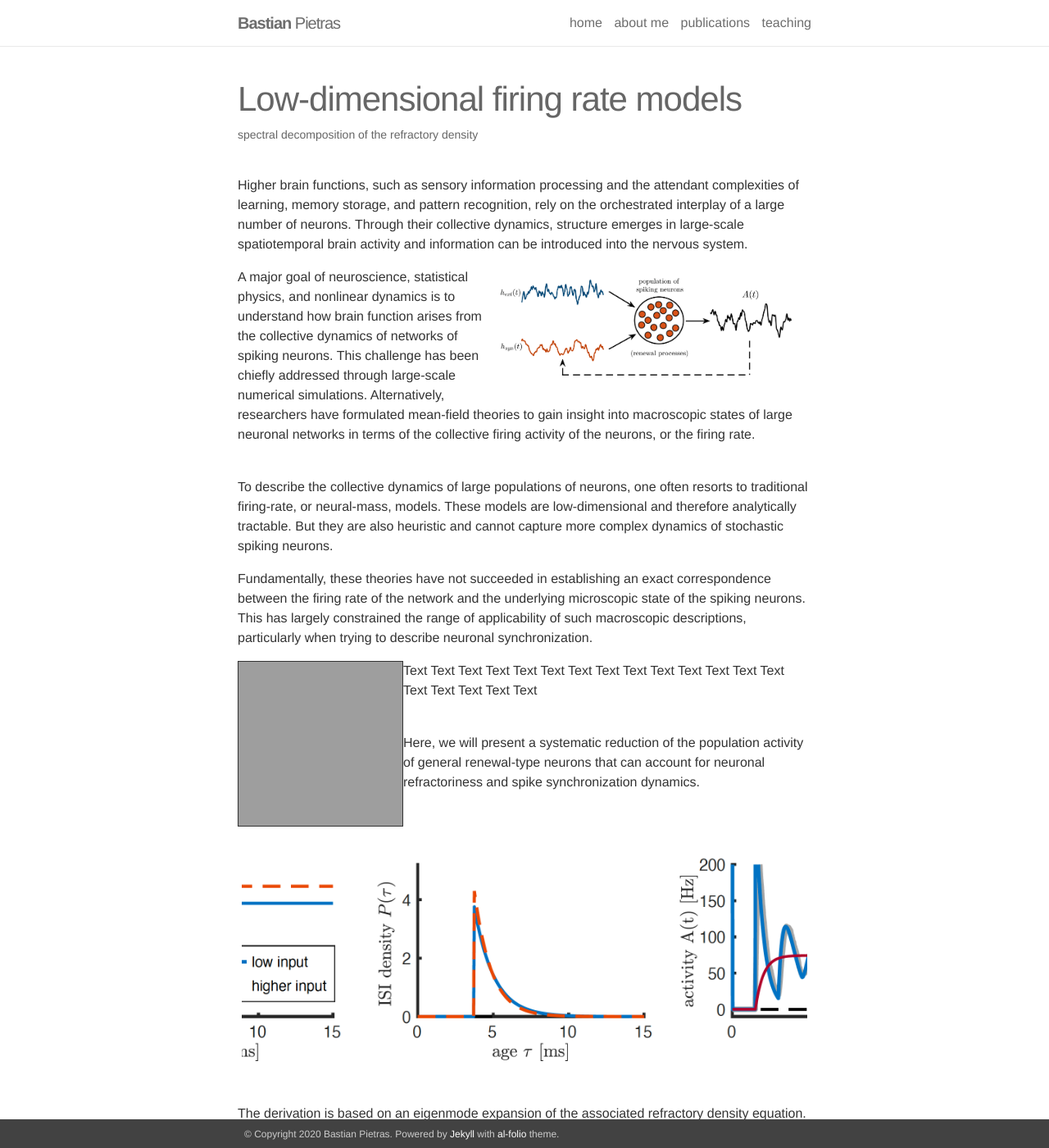
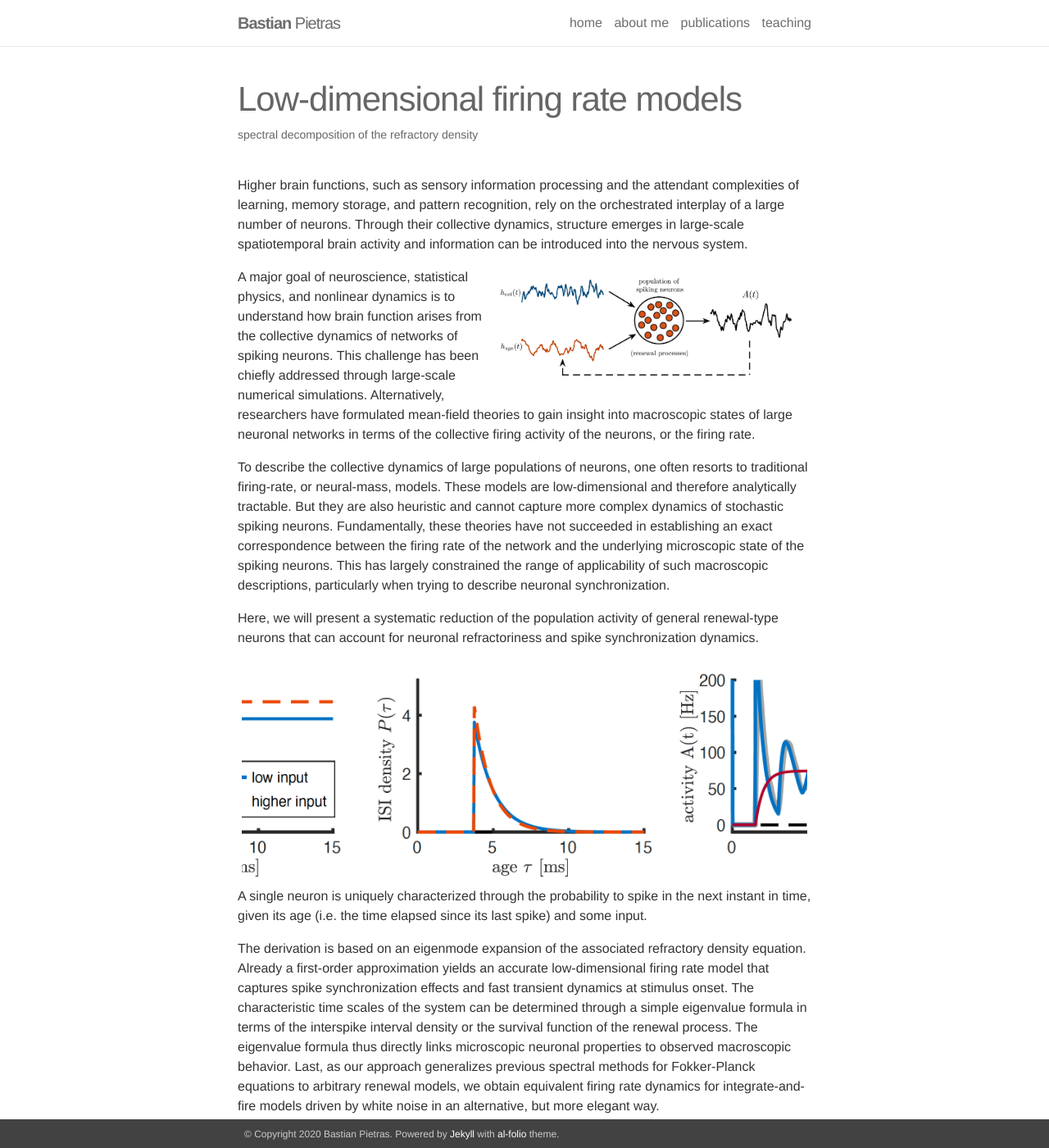
Before and after one commit to BastianPietras/bastianpietras.github.io, a Jekyll site: the page built from _projects/2spectral_decomp.markdown, in a window 1280 px wide and 1400 px high. Shown: the whole window at 82% size. Built offline with Jekyll 4.4.1, drawn with Linux system fonts in a browser that asks for light colours; grey boxes are pictures that could not be loaded.

Commit message:
Update 2spectral_decomp.markdown

```diff
--- a/_projects/2spectral_decomp.markdown
+++ b/_projects/2spectral_decomp.markdown
@@ -18,26 +18,19 @@ mean-field theories to gain insight into macroscopic states of large neuronal ne
 collective firing activity of the neurons, or the firing rate.
 
 
-<br>
 To describe the collective dynamics of large populations of neurons, one often resorts to traditional firing-rate, or neural-mass, models. These models are low-dimensional and therefore analytically tractable. But they are also heuristic and cannot capture more complex dynamics of stochastic spiking neurons.
-
-
 Fundamentally, these theories have not succeeded in
 establishing an exact correspondence between the firing rate of the network and the underlying microscopic
 state of the spiking neurons. This has largely constrained the range of applicability of such macroscopic
 descriptions, particularly when trying to describe neuronal synchronization.
 
-<div><p style="float: left;"><img src="http://placekitten.com/g/200/200" height="200px" width="200px" border="1px"></p>
-<p>Text Text Text Text Text Text Text Text Text Text Text Text Text Text Text Text Text Text Text</p>
-</div>
 
-<br>
 Here, we will present a systematic reduction of the population activity of general renewal-type neurons that can account for neuronal refractoriness and spike synchronization dynamics.
 <div class="img_row">
     <img class="col three left" src="{{ site.baseurl }}//assets/img/PAR_network.png" alt="" title="overview">
 </div>
+A single neuron is uniquely characterized through the probability to spike in the next instant in time, given its age (i.e. the time elapsed since its last spike) and some input.
 
-<br>
 
 The derivation is based on an eigenmode expansion of the associated refractory density equation. Already a first-order approximation yields an accurate low-dimensional firing rate model that captures spike synchronization effects and fast transient dynamics at stimulus onset. The characteristic time scales of the system can be determined through a simple eigenvalue formula in terms of the interspike interval density or the survival function of the renewal process. The eigenvalue formula thus directly links microscopic neuronal properties to observed macroscopic behavior.
 Last, as our approach generalizes previous spectral methods for Fokker-Planck equations to arbitrary renewal models, we obtain equivalent firing rate dynamics for integrate-and-fire models driven by white noise in an alternative, but more elegant way.
```
